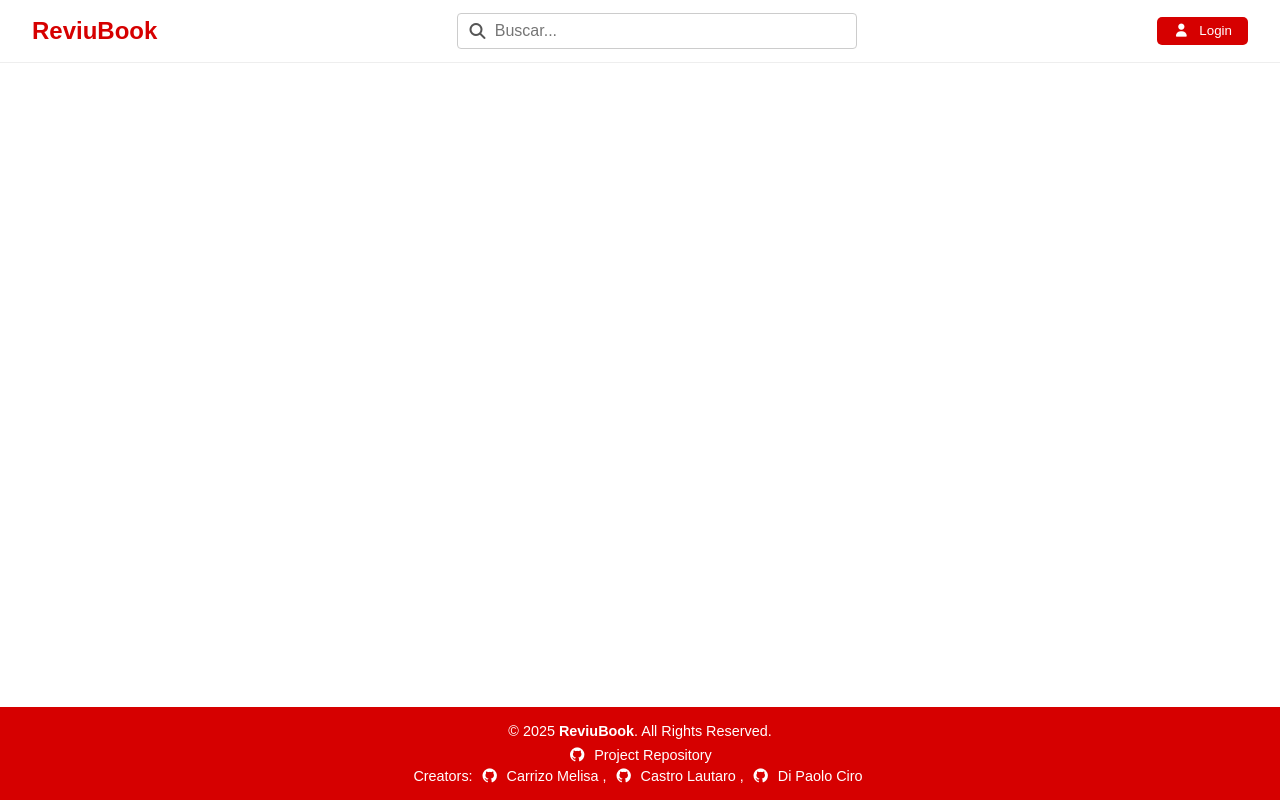
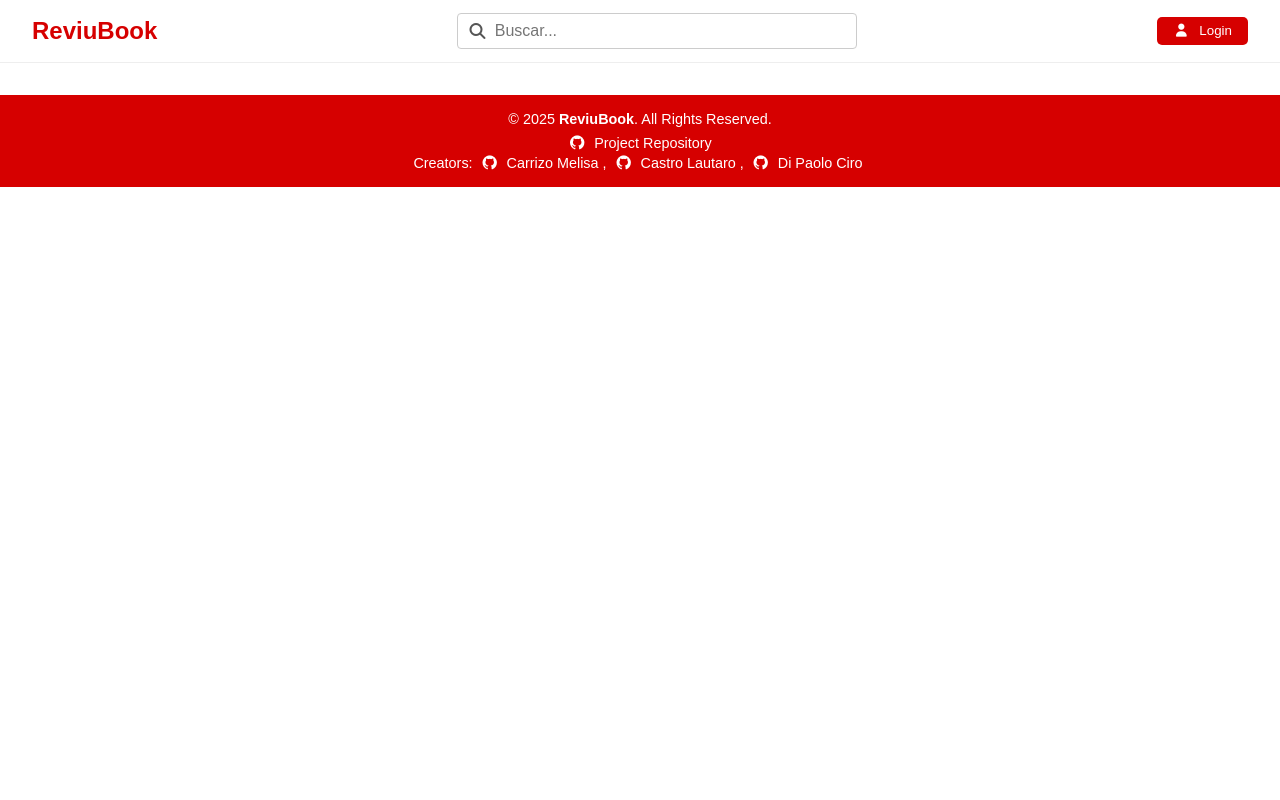
Before and after one commit to Melisa-Carrizo/ReviuBook, an Angular app: page / in a window 1280 px wide. Built offline with nearby package versions, Linux system fonts and the light colour scheme.

Commit message:
fix: modify styles according to wireframes

```diff
--- a/src/app/shared/components/footer/footer/footer.css
+++ b/src/app/shared/components/footer/footer/footer.css
@@ -35,7 +35,6 @@
 }
 
 .footer {
-    position: fixed;
     bottom: 0;
     width: 100%;
 }
--- a/src/app/shared/components/navbar/navbar/navbar.css
+++ b/src/app/shared/components/navbar/navbar/navbar.css
@@ -9,6 +9,7 @@
   position: sticky;
   top: 0;
   z-index: 1000;
+  box-shadow: 1px 0px 15px var(--line-gray);
 }
 
 /* buscador */
```
